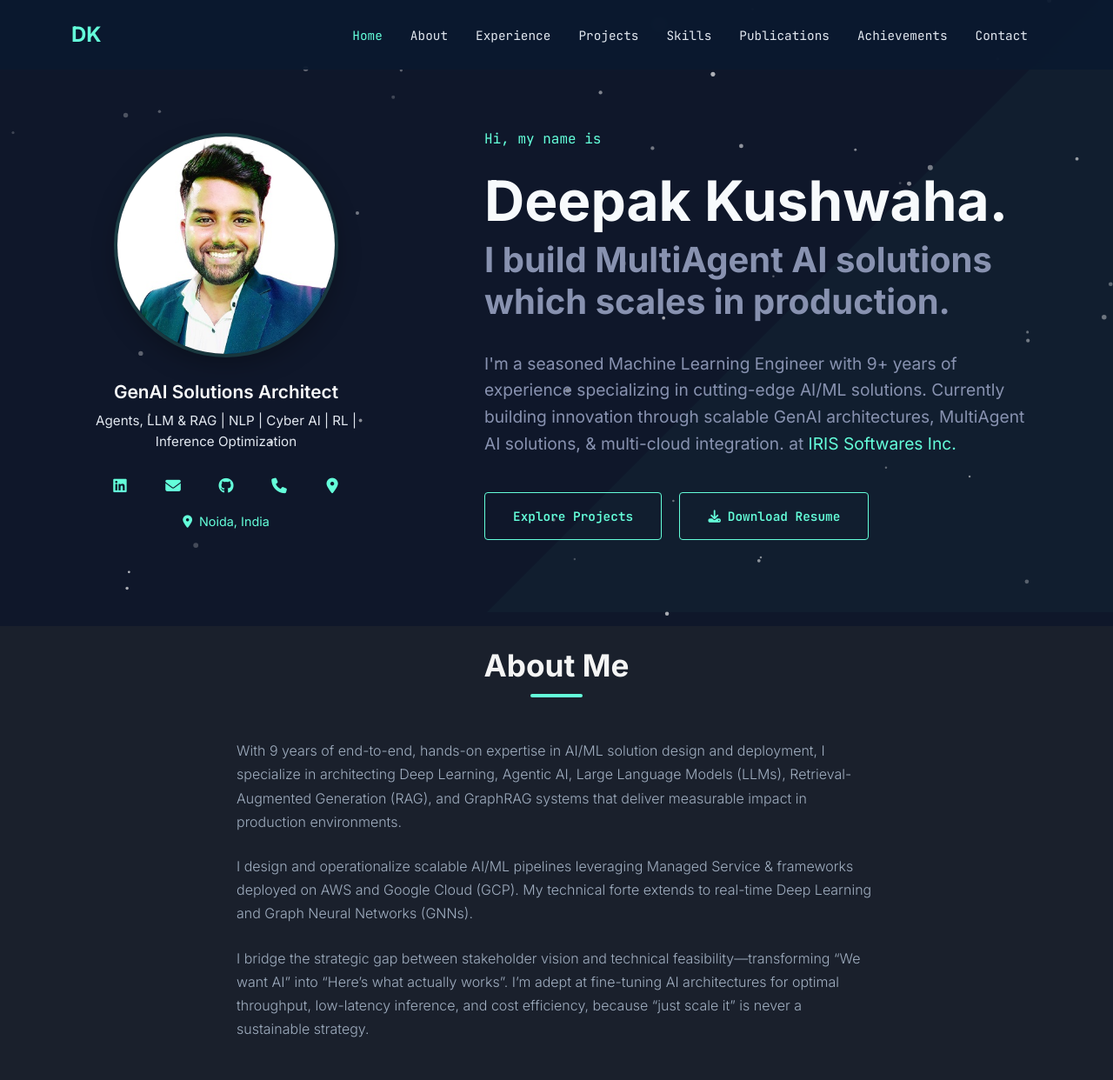
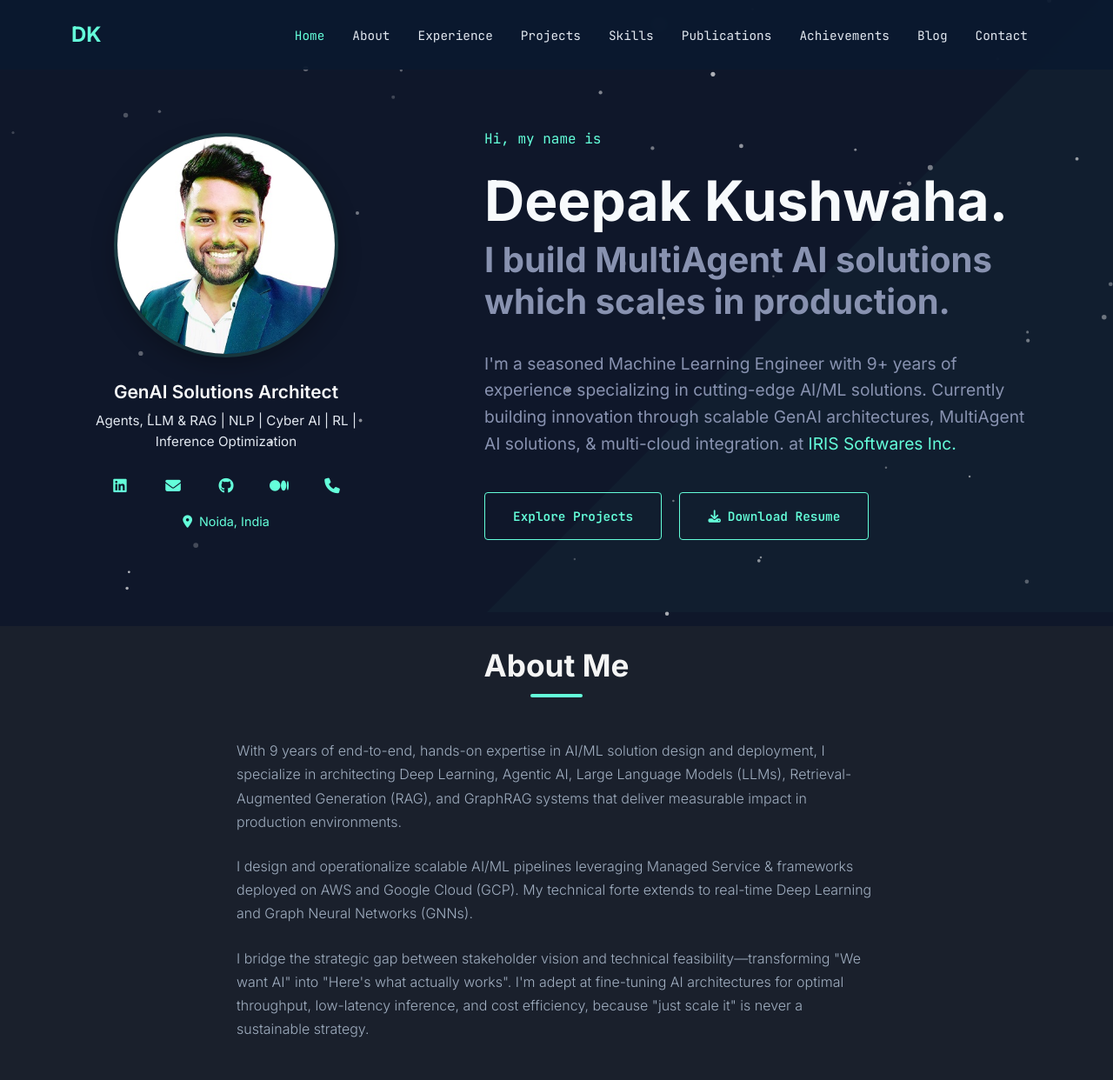
Before and after one commit to KushwahaDK/kushwahadk.github.io, a plain HTML site: page index.html in a window 1280 px wide. Shown: the top 1242 px of the page at 87% size. Drawn offline with nearby package versions, Linux system fonts and the light colour scheme.

Commit message:
Add blog link to navigation and social section in index.html

```diff
--- a/index.html
+++ b/index.html
@@ -145,6 +145,8 @@
                     <li class="nav-item"><a class="nav-link" href="#skills">Skills</a></li>
                     <li class="nav-item"><a class="nav-link" href="#publications">Publications</a></li>
                     <li class="nav-item"><a class="nav-link" href="#achievements">Achievements</a></li>
+                    <li class="nav-item"><a class="nav-link" href="https://medium.com/@kushwahadk"
+                            target="_blank">Blog</a></li>
                     <li class="nav-item"><a class="nav-link" href="#contact">Contact</a></li>
                 </ul>
             </div>
@@ -179,11 +181,12 @@
                                     title="GitHub Profile" aria-label="View GitHub Profile">
                                     <i class="fab fa-github" aria-hidden="true"></i>
                                 </a>
+                                <a href="https://medium.com/@kushwahadk" class="social-link" target="_blank"
+                                    title="Medium Blog" aria-label="Read Blog Posts">
+                                    <i class="fab fa-medium" aria-hidden="true"></i>
+                                </a>
                                 <a href="#contact" class="social-link" title="Contact" aria-label="Contact Information">
                                     <i class="fas fa-phone" aria-hidden="true"></i>
-                                </a>
-                                <a href="#" class="social-link" title="Location" aria-label="Location">
-                                    <i class="fas fa-map-marker-alt" aria-hidden="true"></i>
                                 </a>
                             </div>
                             <div class="location-info mt-2">
@@ -241,9 +244,9 @@
                             </p>
                             <p class="lead">
                                 I bridge the strategic gap between stakeholder vision and technical
-                                feasibility—transforming “We want AI” into “Here’s what actually works”. I’m adept at
+                                feasibility—transforming "We want AI" into "Here's what actually works". I'm adept at
                                 fine-tuning AI architectures for optimal throughput, low-latency inference, and cost
-                                efficiency, because “just scale it” is never a sustainable strategy.
+                                efficiency, because "just scale it" is never a sustainable strategy.
                             </p>
 
                             <div class="row mt-5">
```
